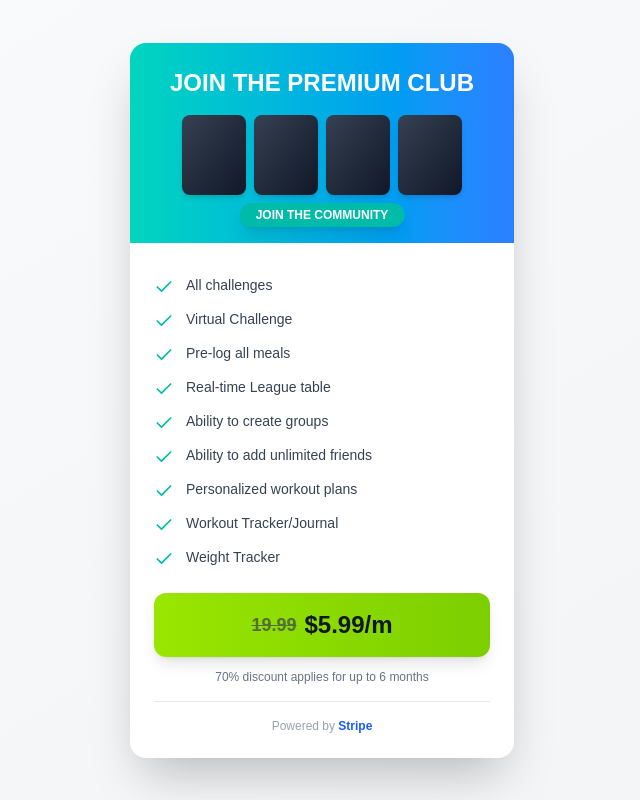
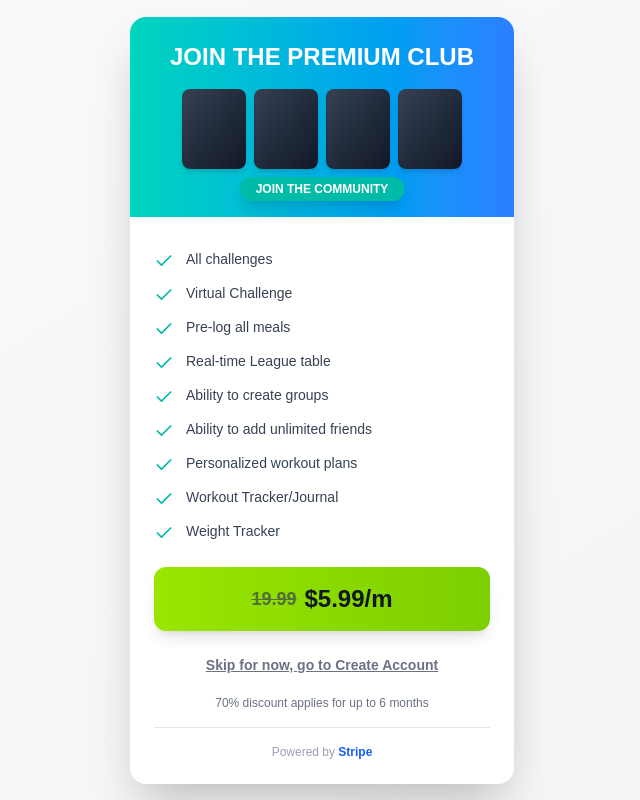
Before and after one commit to Sandeeptechnobren/shiftFrontend, a Next.js app: page /payment in a window 1280 px wide. Shown: the whole page, without its empty margins (318-958 px from the left). Built offline with nearby package versions, Linux system fonts and the light colour scheme; no server answers.

Commit message:
New button skip

```diff
--- a/app/payment/page.tsx
+++ b/app/payment/page.tsx
@@ -130,6 +130,14 @@ export default function PremiumClubCard() {
             </div>
           </button>
 
+          {/* Skip Button */}
+          <button
+            onClick={() => router.push("/create-account")}
+            className="w-full mt-4 text-gray-500 hover:text-gray-700 font-semibold py-2 transition-colors duration-200 underline text-sm"
+          >
+            Skip for now, go to Create Account
+          </button>
+
           <p className="text-center text-xs text-gray-500 mt-3">
             70% discount applies for up to 6 months
           </p>
```
